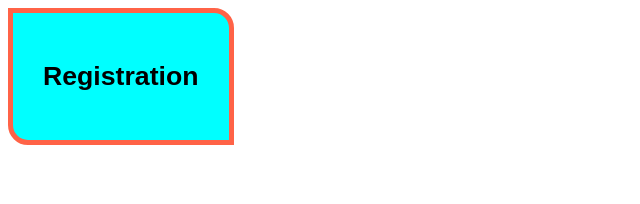
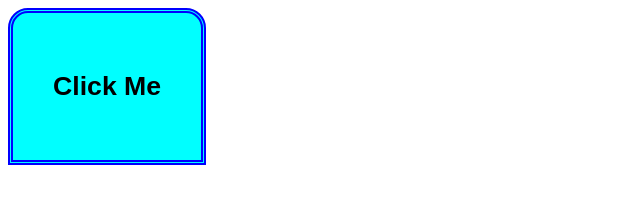
Before and after one commit to Rutujamate23/assignment-13, a plain HTML site: page index.html in a window 1280 px wide. Shown: the whole page, without its empty margins (0-640 px from the left). Drawn offline with Linux system fonts and the light colour scheme.

Commit message:
click me buttun added

```diff
--- a/index.html
+++ b/index.html
@@ -6,17 +6,17 @@
     <title>Button</title>
     <style>
         .btn{
-            padding: 30px;
-            border: 5px solid tomato;
+            padding: 40px;
+            border: 5px double blue;
             background-color: aqua;
-            border-radius: 0px 20px 0px 20px;
+            border-radius: 20px 20px 0px 0px;
 
         }
     </style>
 </head>
 <body>
     <button class="btn">
-        <h1>Registration</h1>
+        <h1>Click Me</h1>
     </button>
 </body>
 </html>
```
